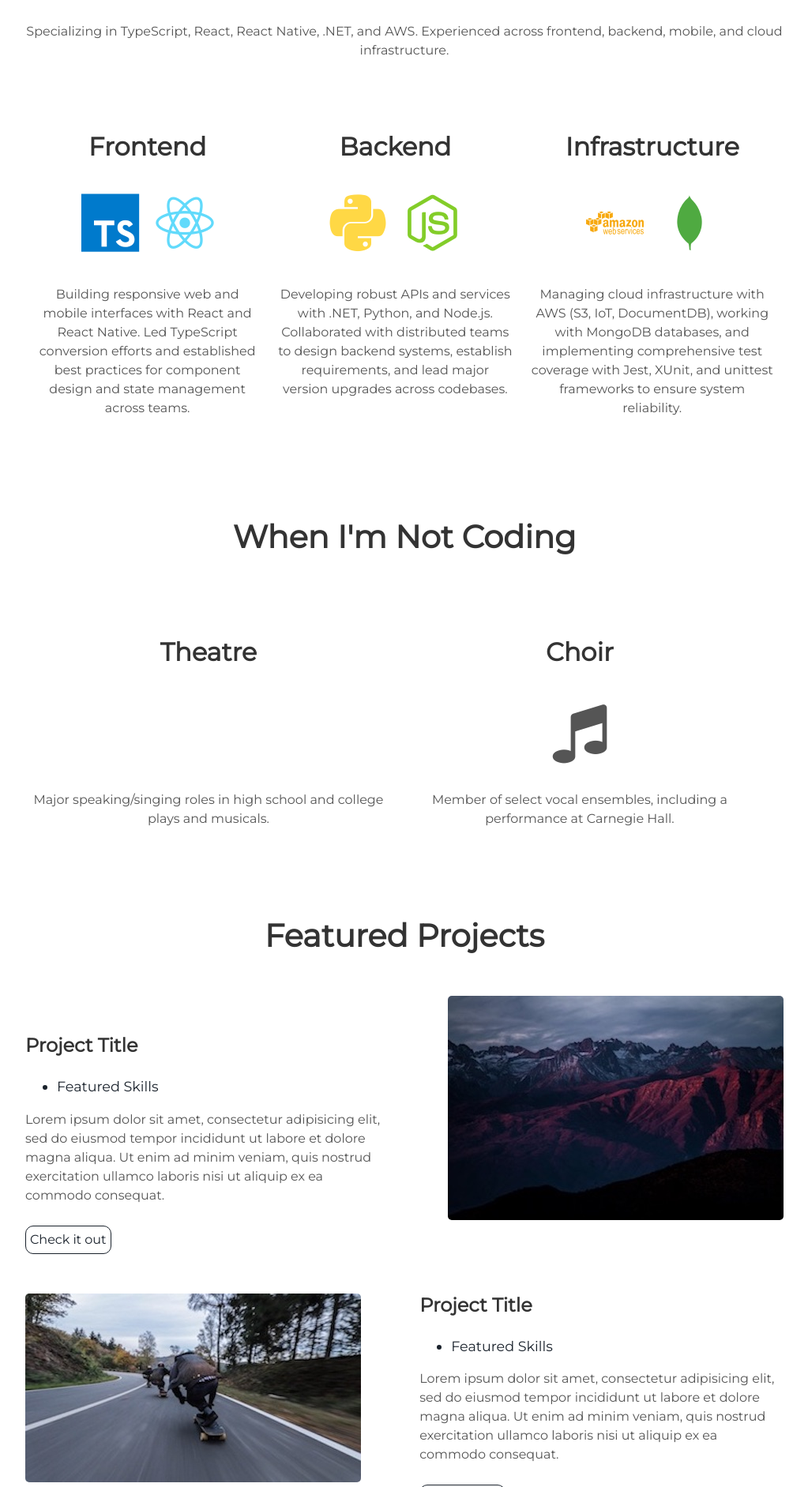
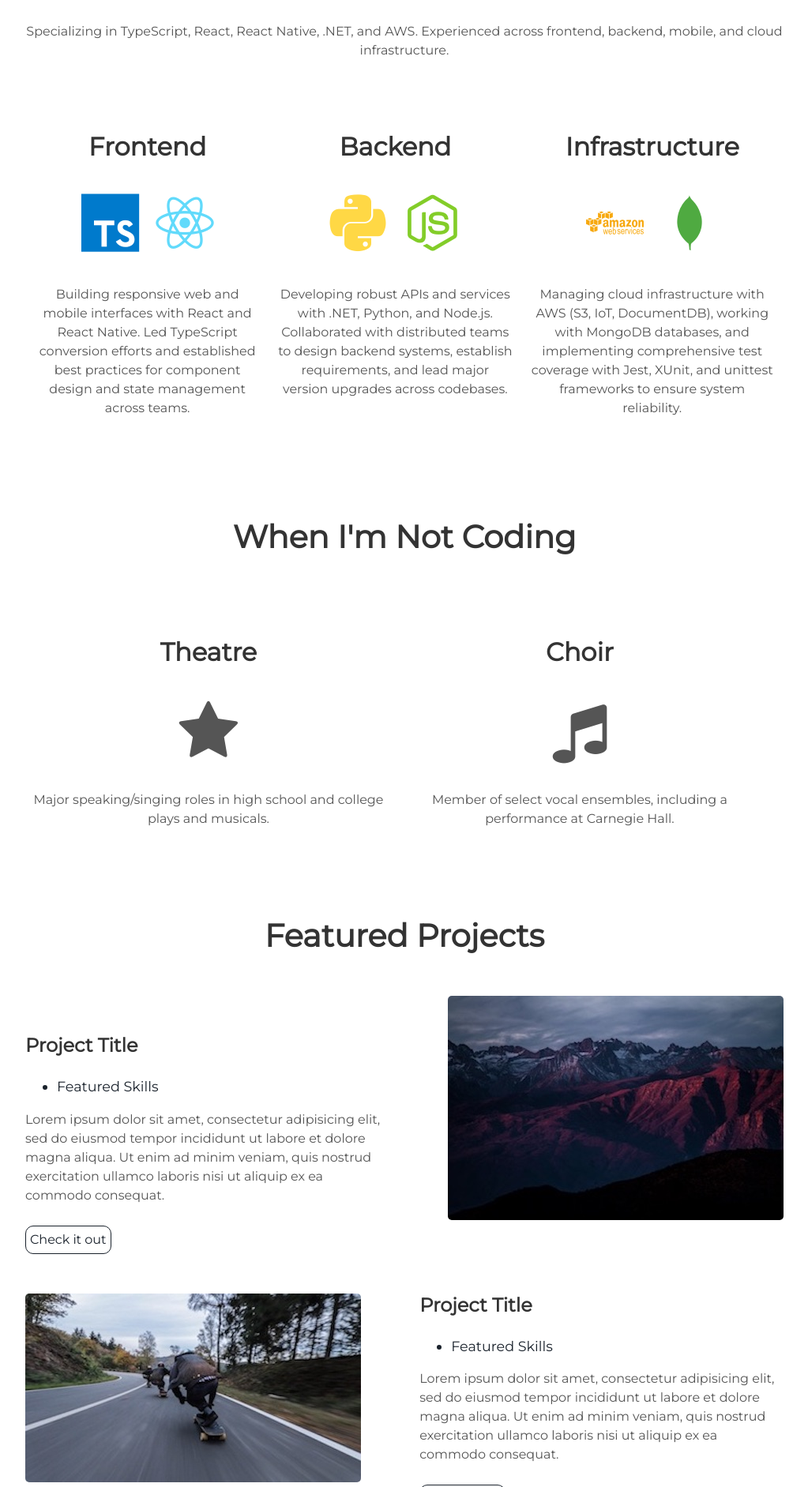
Before and after one commit to nswartz/nswartz.github.io, a Jekyll site: the page built from index.html, in a window 1280 px wide. Shown: the part 1029-2912 px from the top of the page at 79% size, without its empty margins (128-1151 px from the left). Built offline with Jekyll 4.4.1, drawn with Linux system fonts in a browser that asks for light colours.

Commit message:
fix: use Font Awesome 4.7 compatible icons and add ARIA attributes
- Replace fa-theater-masks (FA5 only) with fa-star (FA4 compatible)
- Add aria-hidden=true to decorative icons for accessibility

AI Assistant: Claude Sonnet 4.5

```diff
--- a/_includes/about.html
+++ b/_includes/about.html
@@ -31,12 +31,12 @@
 <div class="user">
   <div class="tech">
     <h2>Theatre</h2>
-    <i class="fa fa-theater-masks" style="font-size: 80px;"></i>
+    <i class="fa fa-star" style="font-size: 80px;" aria-hidden="true"></i>
     <p>Major speaking/singing roles in high school and college plays and musicals.</p>
   </div>
   <div class="tech">
     <h2>Choir</h2>
-    <i class="fa fa-music" style="font-size: 80px;"></i>
+    <i class="fa fa-music" style="font-size: 80px;" aria-hidden="true"></i>
     <p>Member of select vocal ensembles, including a performance at Carnegie Hall.</p>
   </div>
   <div class="tech">
```
